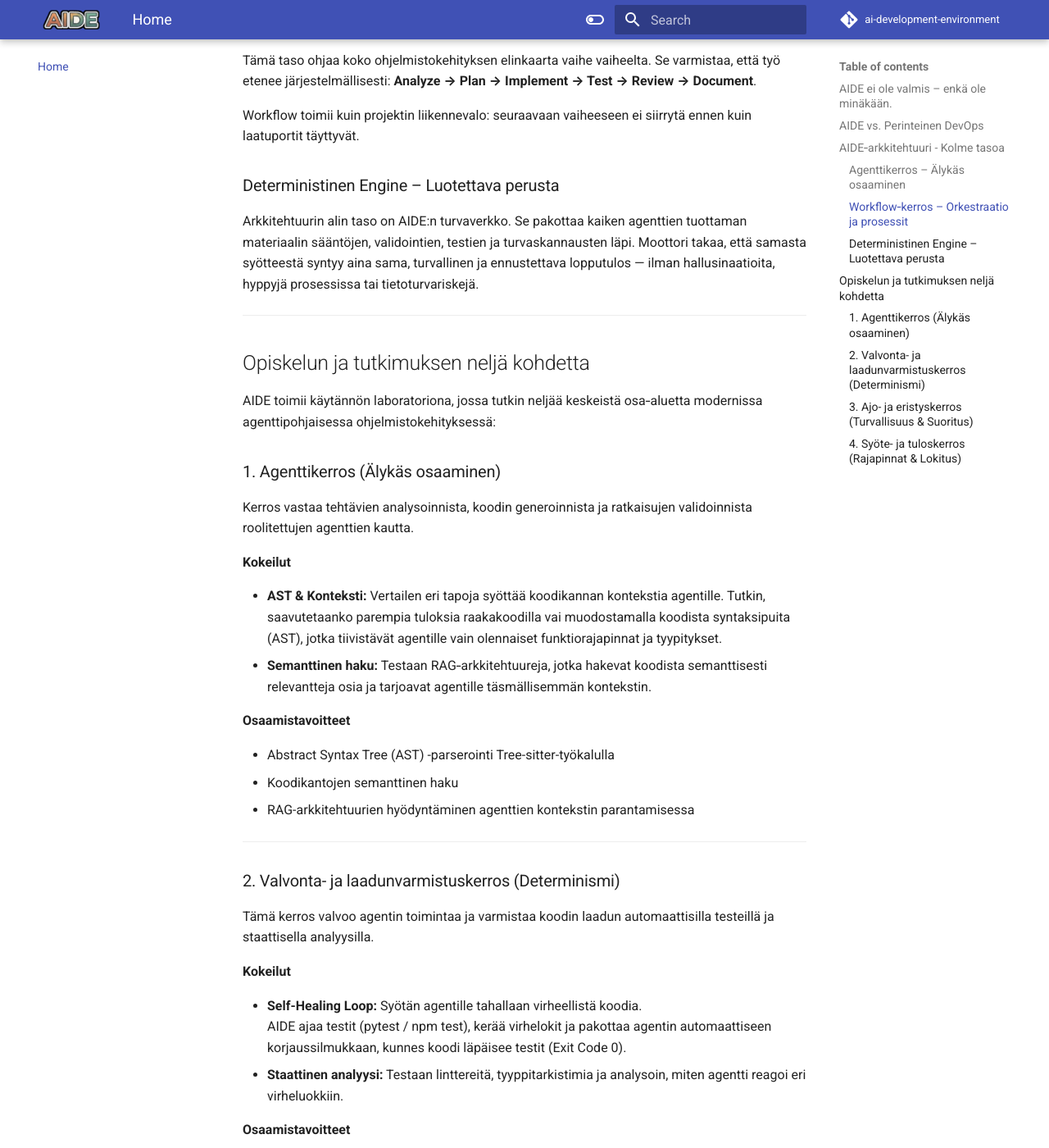
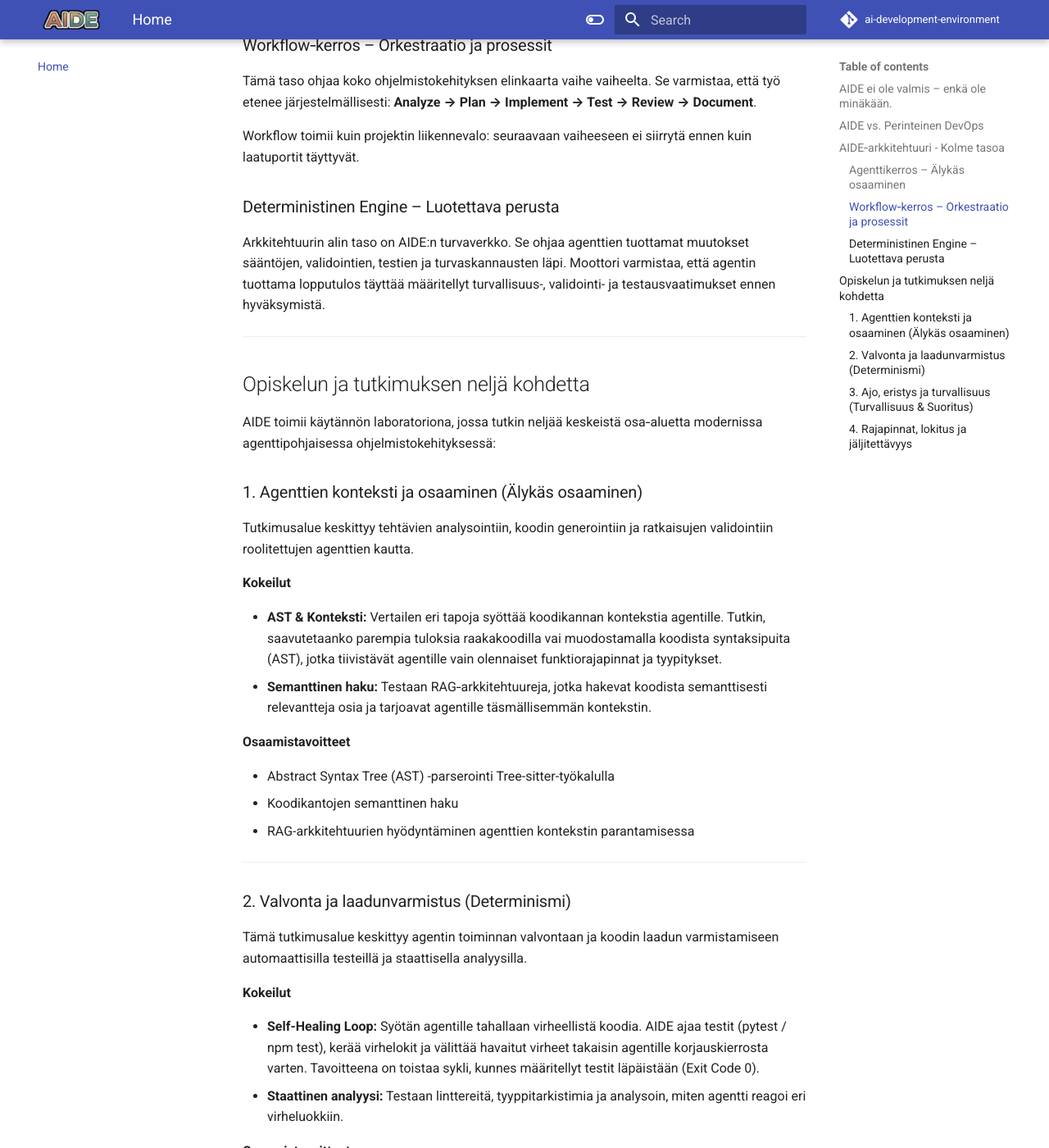
Before and after one commit to MipoRepo/ai-development-environment, an MkDocs documentation site: the page built from docs/index.md, in a window 1280 px wide and 1400 px high, scrolled down 2286 px. Shown: the whole window at 82% size. Built offline with MkDocs 1.6.1 and Material for MkDocs 9.7.7, drawn with Linux system fonts in a browser that asks for light colours; comment, search, counter and statistics services are not loaded; some of the changed text lies outside the part shown.

Commit message:
etusivun päivitys

```diff
--- a/docs/index.md
+++ b/docs/index.md
@@ -7,7 +7,7 @@
 
 **AIDE** (AI Development Environment) on **agenttipohjainen ohjelmistokehitysympäristö**, joka yhdistää perinteisen ohjelmistotuotannon rakenteet moderniin tekoälyavustamiseen. Se ei ole yksittäinen agentti — se on kokonainen järjestelmä, jossa eri roolit yhteistoimivat.
 
-Sen sijaan, että luotettaisiin tekoälyn tuottavan aina virheetöntä koodia, AIDE toimii valvojana: se ajaa agentin tekemät muutokset eristetyssä ympäristössä, suorittaa automaattiset testit ja syöttää havaitut virheet takaisin agentille korjattavaksi – kunnes koodi toimii varmistetusti.
+Sen sijaan, että luotettaisiin tekoälyn tuottavan aina virheetöntä koodia, AIDE toimii valvojana: se ajaa agentin tekemät muutokset eristetyssä ympäristössä, suorittaa automaattiset testit ja syöttää havaitut virheet takaisin agentille korjattavaksi – kunnes lopputulos täyttää määritellyt testaus- ja validointivaatimukset.
 
 **Tämä projekti toimii henkilökohtaisena opiskelu- ja tutkimusympäristönä.**
 
@@ -38,7 +38,7 @@
 Workflow toimii kuin projektin liikennevalo: seuraavaan vaiheeseen ei siirrytä ennen kuin laatuportit täyttyvät.
 
 ### Deterministinen Engine – Luotettava perusta
-Arkkitehtuurin alin taso on AIDE:n turvaverkko. Se pakottaa kaiken agenttien tuottaman materiaalin sääntöjen, validointien, testien ja turvaskannausten läpi. Moottori takaa, että samasta syötteestä syntyy aina sama, turvallinen ja ennustettava lopputulos — ilman hallusinaatioita, hyppyjä prosessissa tai tietoturvariskejä.
+Arkkitehtuurin alin taso on AIDE:n turvaverkko. Se ohjaa agenttien tuottamat muutokset sääntöjen, validointien, testien ja turvaskannausten läpi. Moottori varmistaa, että agentin tuottama lopputulos täyttää määritellyt turvallisuus-, validointi- ja testausvaatimukset ennen hyväksymistä.
 
 ---
 
@@ -46,8 +46,8 @@
 
 AIDE toimii käytännön laboratoriona, jossa tutkin neljää keskeistä osa‑aluetta modernissa agenttipohjaisessa ohjelmistokehityksessä:
 
-### 1. Agenttikerros (Älykäs osaaminen)
-Kerros vastaa tehtävien analysoinnista, koodin generoinnista ja ratkaisujen validoinnista roolitettujen agenttien kautta.
+### 1. Agenttien konteksti ja osaaminen (Älykäs osaaminen)
+Tutkimusalue keskittyy tehtävien analysointiin, koodin generointiin ja ratkaisujen validointiin roolitettujen agenttien kautta.
 
 **Kokeilut**
 
@@ -62,13 +62,12 @@
 
 ---
 
-### 2. Valvonta- ja laadunvarmistuskerros (Determinismi)
-Tämä kerros valvoo agentin toimintaa ja varmistaa koodin laadun automaattisilla testeillä ja staattisella analyysilla.
+### 2. Valvonta ja laadunvarmistus (Determinismi)
+Tämä tutkimusalue keskittyy agentin toiminnan valvontaan ja koodin laadun varmistamiseen automaattisilla testeillä ja staattisella analyysilla.
 
 **Kokeilut**
 
-- **Self-Healing Loop:** Syötän agentille tahallaan virheellistä koodia.
-  AIDE ajaa testit (pytest / npm test), kerää virhelokit ja pakottaa agentin automaattiseen korjaussilmukkaan, kunnes koodi läpäisee testit (Exit Code 0).
+- **Self-Healing Loop:** Syötän agentille tahallaan virheellistä koodia. AIDE ajaa testit (pytest / npm test), kerää virhelokit ja välittää havaitut virheet takaisin agentille korjauskierrosta varten. Tavoitteena on toistaa sykli, kunnes määritellyt testit läpäistään (Exit Code 0).
 - **Staattinen analyysi:** Testaan linttereitä, tyyppitarkistimia ja analysoin, miten agentti reagoi eri virheluokkiin.
 
 **Osaamistavoitteet**
@@ -80,12 +79,12 @@
 
 ---
 
-### 3. Ajo- ja eristyskerros (Turvallisuus & Suoritus)
-Agentin tuottamaa koodia ei koskaan ajeta suoraan isäntäjärjestelmässä, vaan aina täysin eristetyssä ajoympäristössä.
+### 3. Ajo, eristys ja turvallisuus (Turvallisuus & Suoritus)
+Agentin tuottamaa koodia ei ajeta suoraan isäntäjärjestelmässä, vaan eristetyssä ja rajatussa ajoympäristössä.
 
 **Kokeilut**
 
-- **Sandbox Lab:** Tutkin eri koodausagenttien käyttäytymistä, kun suoritusympäristö lukitaan täysin eristettyyn Docker- tai MicroVM-konttiin ilman ulkoista verkoyhteyttä (network_mode="none").
+- **Sandbox Lab:** Tutkin eri koodausagenttien käyttäytymistä, kun suoritusympäristö lukitaan eristettyyn Docker- tai MicroVM-pohjaiseen ajoympäristöön ilman ulkoista verkkoyhteyttä (network_mode="none").
 
 **Osaamistavoitteet**
 
@@ -96,9 +95,9 @@
 
 ---
 
-### 4. Syöte- ja tuloskerros (Rajapinnat & Lokitus)
+### 4. Rajapinnat, lokitus ja jäljitettävyys
 
-Kerros hallinnoi käyttäjän syötteitä (kehotteet, koodipohjat) ja järjestelmän tuottamia tuloksia (koodimuutokset, testiraportit, lokitiedostot).
+Tämä tutkimusalue keskittyy käyttäjän syötteiden (kehotteet, koodipohjat)ja järjestelmän tuottamien tulosten hallintaan (koodimuutokset, testiraportit, lokitiedostot).
 
 **Kokeilut**
 
```
Also changed, not shown: other parts of docs/index.md (+1 -1 lines).
